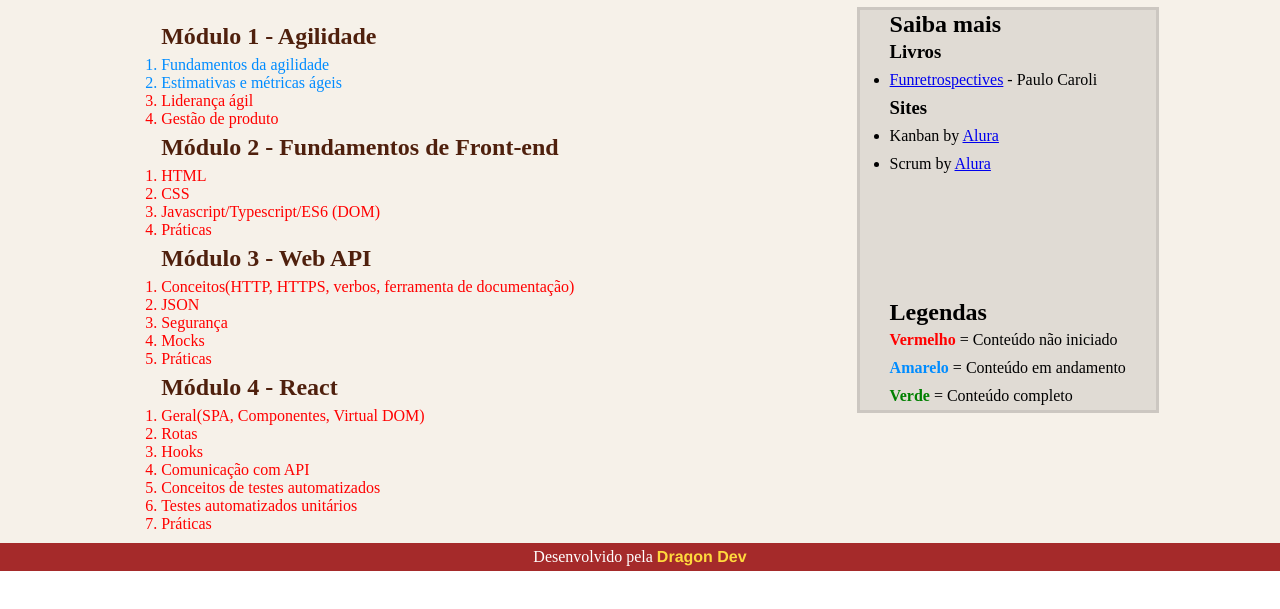
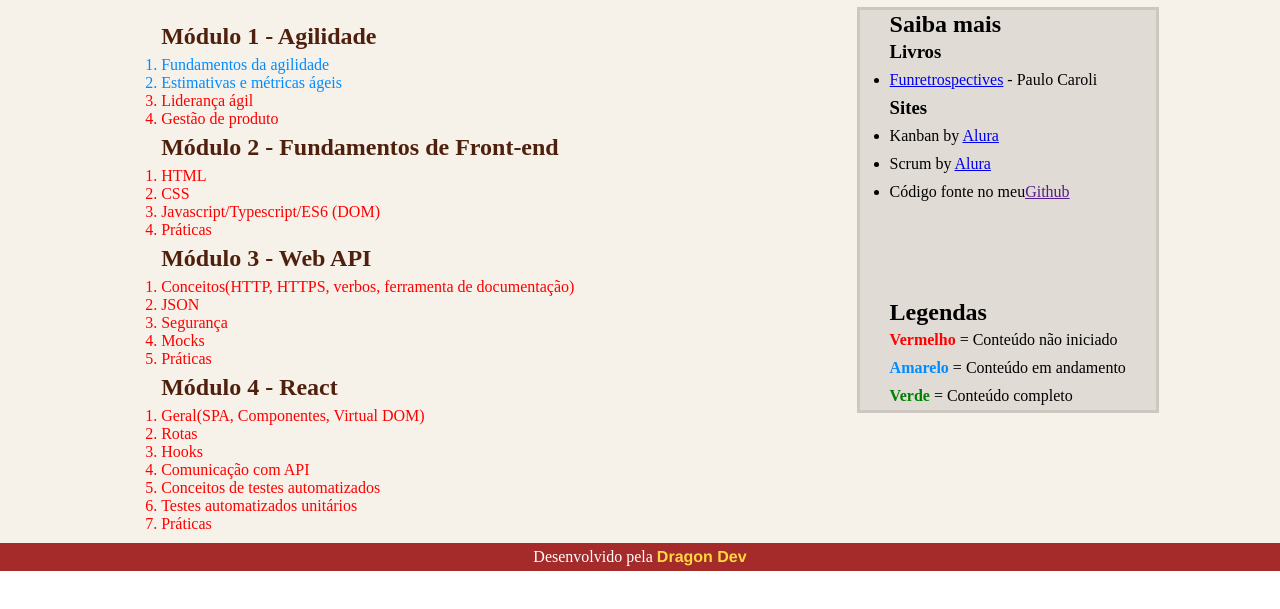
Before and after one commit to avsfreitas/siteStudy, a plain HTML site: page index.html in a window 1280 px wide. Shown: the part 119-728 px from the top of the page. Drawn offline with Linux system fonts and the light colour scheme.

Commit message:
Inclusão de links

```diff
--- a/index.html
+++ b/index.html
@@ -92,6 +92,7 @@
                 <ul>
                     <li>Kanban by <a href="https://www.alura.com.br/artigos/metodo-kanban" target="_blank">Alura</a></li>
                     <li>Scrum by <a href="https://www.alura.com.br/conteudo/scrum-agilidade-seu-projeto?utm_term=&utm_campaign=&utm_source=adwords&utm_medium=ppc&hsa_acc=7964138385&hsa_cam=19631310673&hsa_grp=&hsa_ad=&hsa_src=x&hsa_tgt=&hsa_kw=&hsa_mt=&hsa_net=adwords&hsa_ver=3&gclid=Cj0KCQjwx5qoBhDyARIsAPbMagCftOQmpbbVtnIyNRlRjorr1bARDLZgTa-d_5xoIRtgqDiraEt-FhoaAj-MEALw_wcB" target="_blank">Alura</a></li>
+                    <li>Código fonte no meu<a href="">Github</a></li>
                 </ul>
             </div>
             <div>
```
